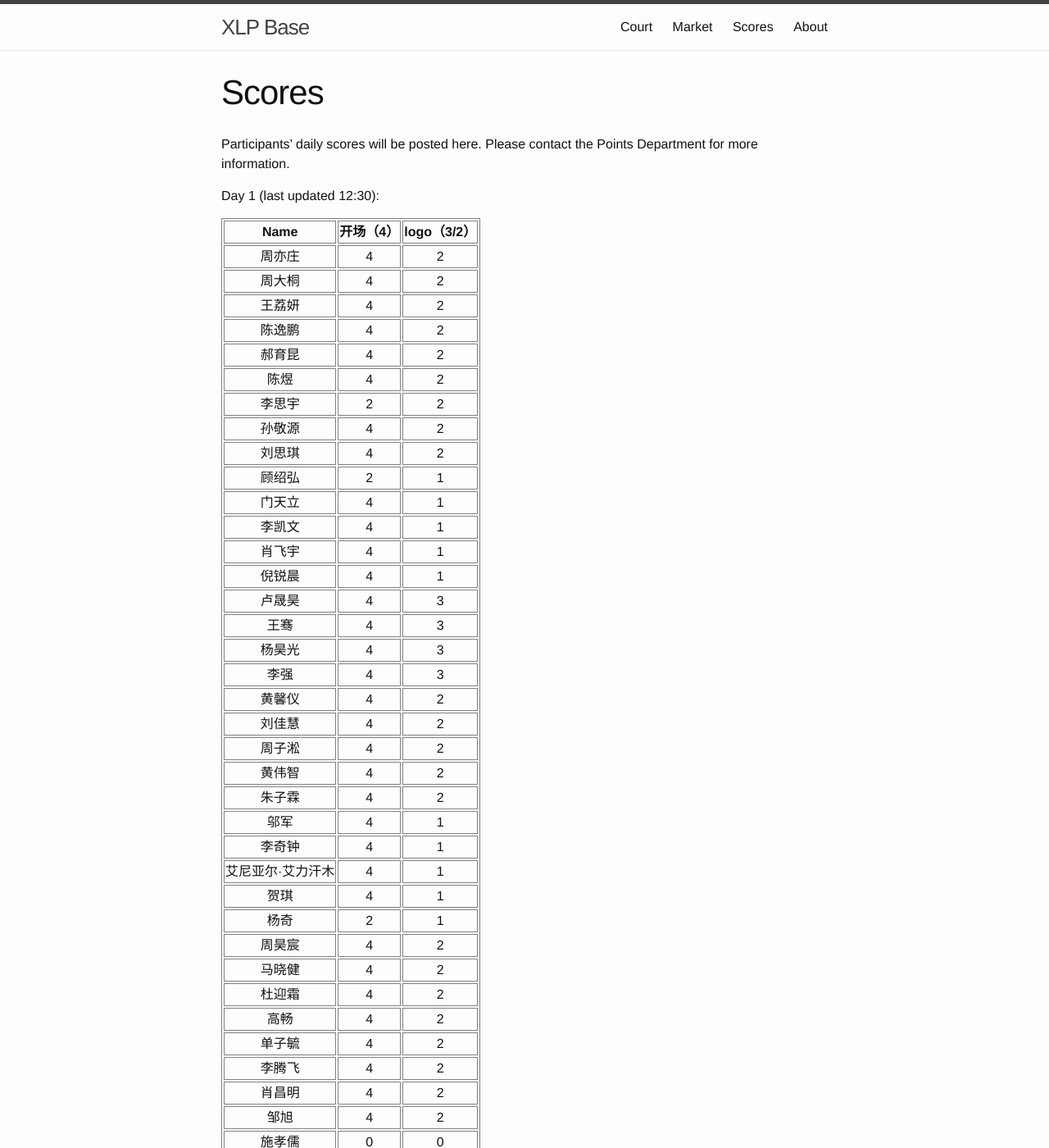
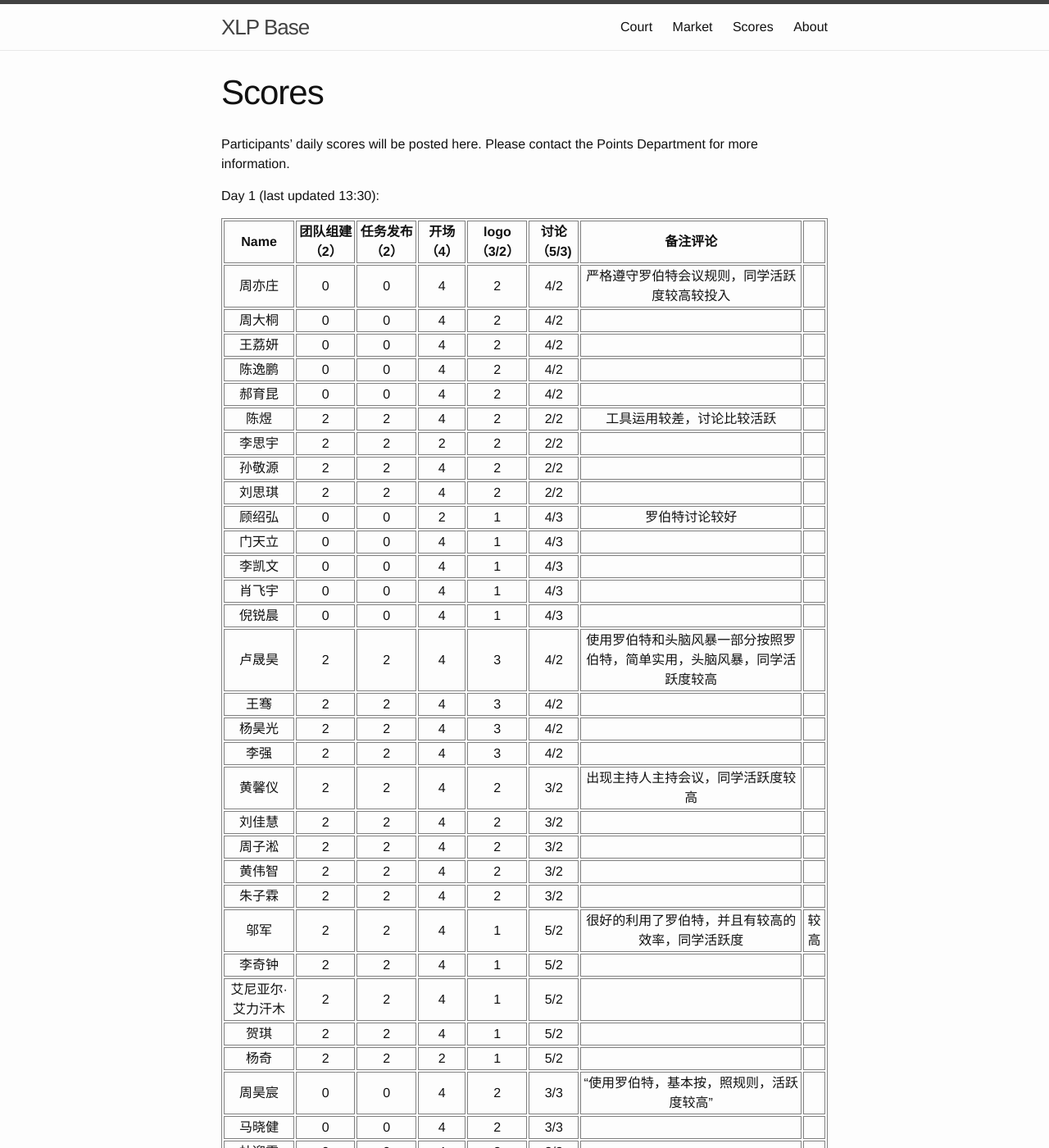
Before and after one commit to alimbeko2/alimbeko2.github.io, a Jekyll site: the page built from Points.md, in a window 1280 px wide and 1400 px high. Shown: the whole window at 82% size. Built offline with Jekyll 4.4.1, drawn with Linux system fonts in a browser that asks for light colours; some of the changed text lies outside the part shown.

Commit message:
Update Points.md

```diff
--- a/Points.md
+++ b/Points.md
@@ -6,44 +6,44 @@ permalink: /scores/
 
 Participants' daily scores will be posted here. Please contact the Points Department for more information.
 
-Day 1 (last updated 12:30):
+Day 1 (last updated 13:30):
 
-|Name|开场（4）|logo（3/2）
-|:---:|:---:|:---:|
-|周亦庄|4|2
-|周大桐|4|2
-|王荔妍|4|2
-|陈逸鹏|4|2
-|郝育昆|4|2
-|陈煜|4|2
-|李思宇|2|2
-|孙敬源|4|2
-|刘思琪|4|2
-|顾绍弘|2|1
-|门天立|4|1
-|李凯文|4|1
-|肖飞宇|4|1
-|倪锐晨|4|1
-|卢晟昊|4|3
-|王骞|4|3
-|杨昊光|4|3
-|李强|4|3
-|黄馨仪|4|2
-|刘佳慧|4|2
-|周子淞|4|2
-|黄伟智|4|2
-|朱子霖|4|2
-|邬军|4|1
-|李奇钟|4|1
-|艾尼亚尔·艾力汗木|4|1
-|贺琪|4|1
-|杨奇|2|1
-|周昊宸|4|2
-|马晓健|4|2
-|杜迎霜|4|2
-|高畅|4|2
-|单子毓|4|2
-|李腾飞|4|2
-|肖昌明|4|2
-|邹旭|4|2
-|施孝儒|0|0
+|Name|团队组建（2）|任务发布（2）|开场（4）|logo（3/2）|讨论（5/3)|备注评论
+|:---:|:---:|:---:|:---:|:---:|:---:|:---:|:---:|:---:|
+|周亦庄|0|0|4|2|4/2|严格遵守罗伯特会议规则，同学活跃度较高较投入
+|周大桐|0|0|4|2|4/2|
+|王荔妍|0|0|4|2|4/2|
+|陈逸鹏|0|0|4|2|4/2|
+|郝育昆|0|0|4|2|4/2|
+|陈煜|2|2|4|2|2/2|工具运用较差，讨论比较活跃
+|李思宇|2|2|2|2|2/2|
+|孙敬源|2|2|4|2|2/2|
+|刘思琪|2|2|4|2|2/2|
+|顾绍弘|0|0|2|1|4/3|罗伯特讨论较好
+|门天立|0|0|4|1|4/3|
+|李凯文|0|0|4|1|4/3|
+|肖飞宇|0|0|4|1|4/3|
+|倪锐晨|0|0|4|1|4/3|
+|卢晟昊|2|2|4|3|4/2|使用罗伯特和头脑风暴一部分按照罗伯特，简单实用，头脑风暴，同学活跃度较高
+|王骞|2|2|4|3|4/2|
+|杨昊光|2|2|4|3|4/2|
+|李强|2|2|4|3|4/2|
+|黄馨仪|2|2|4|2|3/2|出现主持人主持会议，同学活跃度较高
+|刘佳慧|2|2|4|2|3/2|
+|周子淞|2|2|4|2|3/2|
+|黄伟智|2|2|4|2|3/2|
+|朱子霖|2|2|4|2|3/2|
+|邬军|2|2|4|1|5/2|很好的利用了罗伯特，并且有较高的效率，同学活跃度|较高
+|李奇钟|2|2|4|1|5/2|
+|艾尼亚尔·艾力汗木|2|2|4|1|5/2|
+|贺琪|2|2|4|1|5/2|
+|杨奇|2|2|2|1|5/2|
+|周昊宸|0|0|4|2|3/3|"使用罗伯特，基本按，照规则，活跃度较高"
+|马晓健|0|0|4|2|3/3|
+|杜迎霜|0|0|4|2|3/3|
+|高畅|0|0|4|2|3/3|
+|单子毓|0|0|4|2|0/2|使用头脑风暴，但是没有使用起来，同学活跃度较高
+|李腾飞|0|0|4|2|0/2|
+|肖昌明|0|0|4|2|0/2|
+|邹旭|0|0|4|2|0/2|
+|施孝儒|0|0|0|0|0/0|
```
